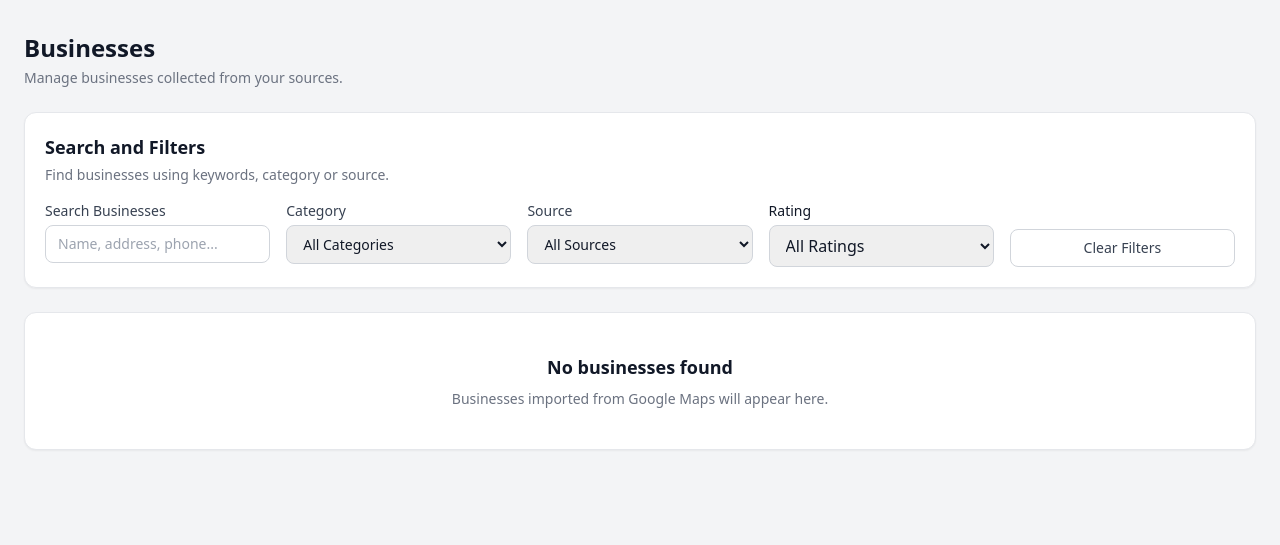
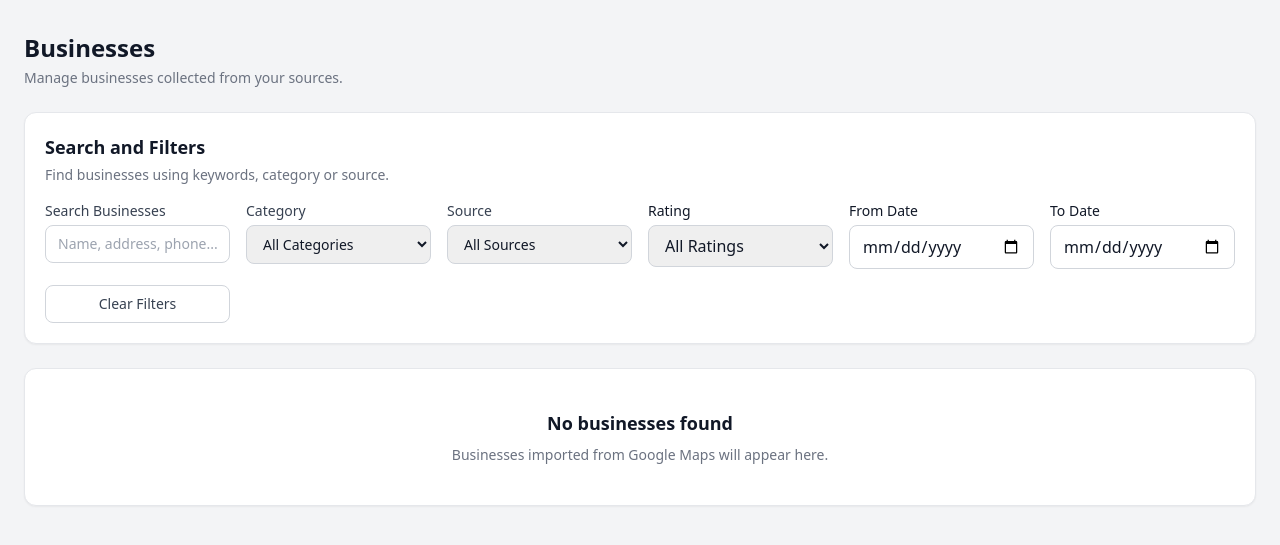
Before and after one commit to 2004Akansha/google-maps-pipeline-main, a Laravel app: page /businesses in a window 1280 px wide. Shown: the part 61-606 px from the top of the page. Run offline with Laravel 12, Linux system fonts and the light colour scheme; data that the repository does not hold is empty; some libraries are stand-ins or nearby versions.

Commit message:
updated files

```diff
--- a/resources/views/businesses/index.blade.php
+++ b/resources/views/businesses/index.blade.php
@@ -27,7 +27,7 @@
         </p>
     </div>
 
-   <div class="grid grid-cols-1 md:grid-cols-2 lg:grid-cols-5 gap-4">
+   <div class="grid grid-cols-1 md:grid-cols-2 lg:grid-cols-6 gap-4">
 
         {{-- Keyword Search --}}
         <div>
@@ -100,6 +100,28 @@
     </select>
 </div>
 
+<div>
+    <label for="fromDate" class="block text-sm font-medium mb-1">
+        From Date
+    </label>
+    <input
+        type="date"
+        id="fromDate"
+        class="w-full border border-gray-300 rounded-lg px-3 py-2"
+    >
+</div>
+
+<div>
+    <label for="toDate" class="block text-sm font-medium mb-1">
+        To Date
+    </label>
+    <input
+        type="date"
+        id="toDate"
+        class="w-full border border-gray-300 rounded-lg px-3 py-2"
+    >
+</div>
+
         {{-- Reset --}}
         <div class="flex items-end">
 
@@ -166,6 +188,9 @@
 
                             <th class="px-6 py-3 text-left text-xs font-medium uppercase text-gray-500">
                                 Source
+                            </th>
+                            <th class="px-6 py-3 text-left text-xs font-medium uppercase text-gray-500">
+                                Collected Date
                             </th>
 
                             <th class="px-6 py-3 text-right text-xs font-medium uppercase text-gray-500">
@@ -263,6 +288,10 @@
     {{ $business->source->name ?? '—' }}
 </td>
 
+<td class="whitespace-nowrap px-6 py-4 text-sm text-gray-700">
+    {{ $business->collected_at ? $business->collected_at->format('Y-m-d') : '—' }}
+</td>
+
 
                                 {{-- Action --}}
 <td class="px-6 py-4">
@@ -357,7 +386,7 @@ document.addEventListener('DOMContentLoaded', function () {
         // Action column is the 9th column (index 8)
         columnDefs: [
             {
-                targets: 8,
+                targets: 9,
                 orderable: false,
                 searchable: false
             }
@@ -431,18 +460,72 @@ document.getElementById('ratingFilter').addEventListener('change', function () {
     table.draw();
 });
 
+// Date range filter
+function applyDateFilter() {
+    const fromDate = document.getElementById('fromDate').value;
+    const toDate = document.getElementById('toDate').value;
+
+    table.search.fixed('dateFilter', function (searchStr, rowData) {
+        // Collected Date is column index 8
+        const dateText = String(rowData[8] ?? '')
+            .replace(/<[^>]*>/g, '')
+            .trim();
+
+        if (!dateText || dateText === '—') {
+            return false;
+        }
+
+        if (fromDate && dateText < fromDate) {
+            return false;
+        }
+
+        if (toDate && dateText > toDate) {
+            return false;
+        }
+
+        return true;
+    });
+
+    table.draw();
+}
+
+document.getElementById('fromDate')
+    .addEventListener('change', applyDateFilter);
+
+document.getElementById('toDate')
+    .addEventListener('change', applyDateFilter);
+
+
 // Reset All Filters
 document.getElementById('resetFilters')
     .addEventListener('click', function () {
 
+        // Clear keyword search
         keywordSearch.value = '';
+
+        // Clear category and source
         categoryFilter.value = '';
         sourceFilter.value = '';
 
+        // Clear rating
+        document.getElementById('ratingFilter').value = '';
+
+        // Clear date range
+        document.getElementById('fromDate').value = '';
+        document.getElementById('toDate').value = '';
+
+        // Clear normal DataTable searches
         table.search('');
         table.columns().search('');
+
+        // Clear rating and date filters
+        table.search.fixed('ratingFilter', null);
+        table.search.fixed('dateFilter', null);
+
+        // Refresh table
         table.draw();
     });
+
 
     // Correct regex escaping
     function escapeRegex(value) {
```
Lines whose indentation alone changed are shown as unchanged.
